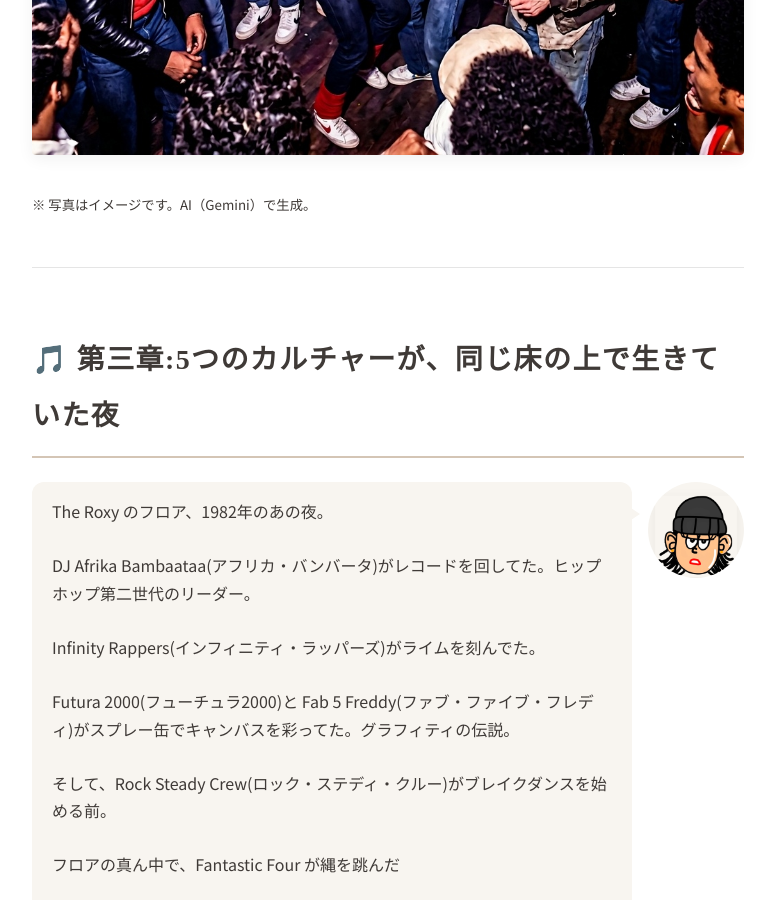
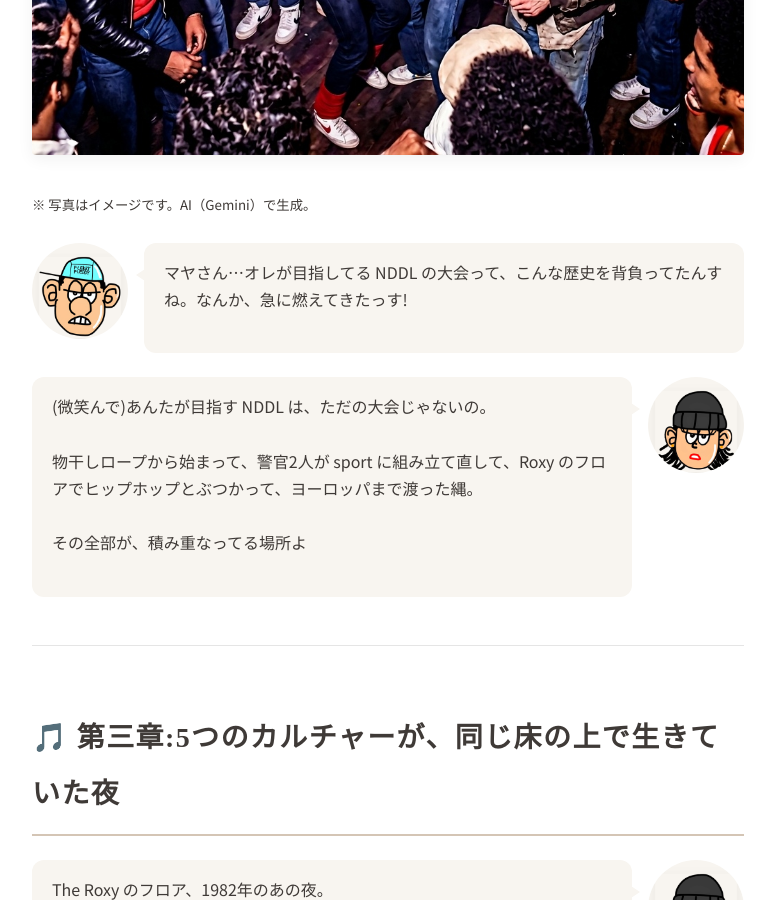
Before and after one commit to JunyaUnityDev/haribow-online-lesson-articles, a Jekyll site: the page built from _scheduled/dd-origin-part2.md, in a window 1280 px wide and 900 px high, scrolled down 6895 px. Shown: the whole window, without its empty margins (252-1027 px from the left). Built offline with Jekyll 4.4.1, drawn with Linux system fonts in a browser that asks for light colours; some web fonts are replaced.

Commit message:
Add Flekky's 'fired up' beat at the end of Part 2 chapter 2
Cap chapter 2 with Flekky realizing the NDDL meets he's chasing
carry this whole history, and Maya answering with the layered-stack
line. Pulls the reader emotionally into chapter 3.

```diff
--- a/_scheduled/dd-origin-part2.md
+++ b/_scheduled/dd-origin-part2.md
@@ -78,6 +78,10 @@ order: 7
 
 ![1982年の The Roxy のフロアのイメージ]({{ '/assets/images/ai-generated/dd-origin-part2-ch2-roxy-club.jpeg' | relative_url }})
 <small>※ 写真はイメージです。AI（Gemini）で生成。</small>
+
+{% include character.html name="flekky" position="left" text="マヤさん…オレが目指してる NDDL の大会って、こんな歴史を背負ってたんすね。なんか、急に燃えてきたっす!" %}
+
+{% include character.html name="maya" position="right" text="(微笑んで)あんたが目指す NDDL は、ただの大会じゃないの。<br><br>物干しロープから始まって、警官2人が sport に組み立て直して、Roxy のフロアでヒップホップとぶつかって、ヨーロッパまで渡った縄。<br><br>その全部が、積み重なってる場所よ" %}
 
 ---
 
```
